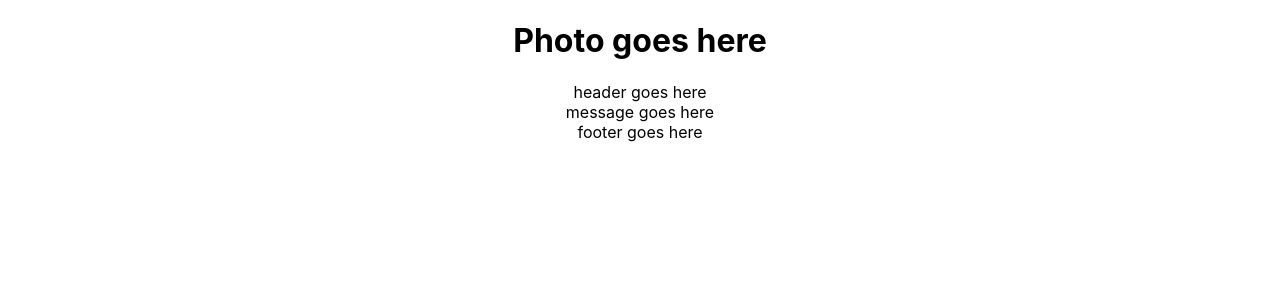
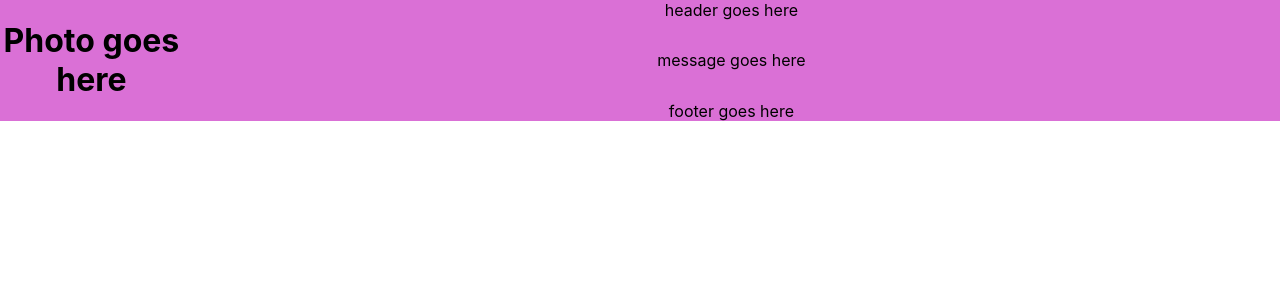
Before and after one commit to manjeet5/viafoura, a React (Create React App) app: page / in a window 1280 px wide. Shown: the top 300 px of the page. Built offline with nearby package versions, Linux system fonts and the light colour scheme.

Commit message:
added styles

```diff
--- a/src/App.css
+++ b/src/App.css
@@ -36,3 +36,25 @@
     transform: rotate(360deg);
   }
 }
+
+.post-container {
+  background: orchid;
+  display: flex;
+  flex-flow: row nowrap;
+}
+.post-content-container {
+  flex: 6 6 0;
+  display: flex;
+  flex-flow: column nowrap;
+  justify-content: space-between;
+}
+
+.display-photo {
+  flex: 1 1 0;
+}
+.post-header {
+}
+.post-message {
+}
+.post-footer {
+}
```
